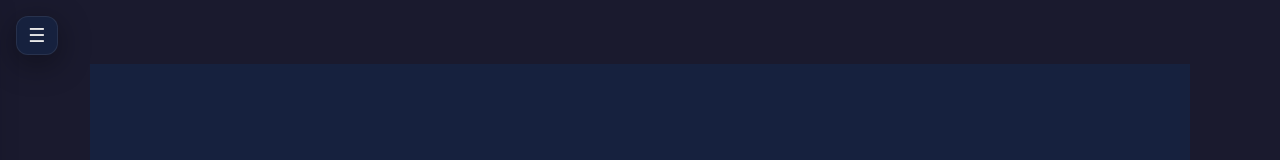
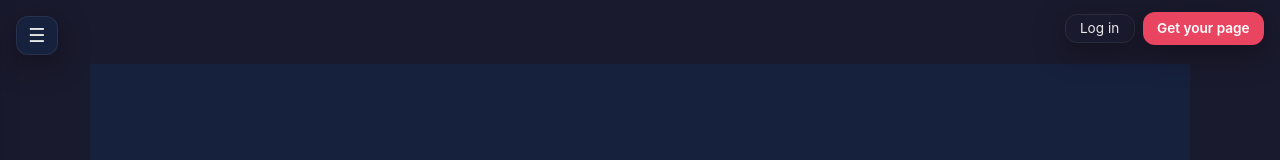
Before and after one commit to Shannon-Goddard/autonom-page, a plain HTML site: page template/index.html in a window 1280 px wide. Shown: the top 160 px of the page. Drawn offline with Linux system fonts and the light colour scheme.

Commit message:
Add top-bar login and get-your-page buttons

```diff
--- a/template/index.html
+++ b/template/index.html
@@ -29,6 +29,11 @@
 
   <nav id="nav-drawer" aria-label="Site navigation"></nav>
   <button id="nav-toggle" aria-label="Open navigation menu" aria-expanded="false">&#9776;</button>
+
+  <div id="top-bar">
+    <button id="login-btn" aria-label="Log in to edit your page">Log in</button>
+    <a href="https://autonom.page" target="_blank" rel="noopener" id="get-page-btn">Get your page</a>
+  </div>
 
   <main id="profile-page">
 
--- a/template/index.js
+++ b/template/index.js
@@ -608,6 +608,7 @@
       input.click();
     });
 
+    document.getElementById('login-btn')?.addEventListener('click', () => Autonom.enterEditMode());
     document.getElementById('edit-profile-btn')?.addEventListener('click', openEditDrawer);
     document.getElementById('edit-drawer-close')?.addEventListener('click', closeEditDrawer);
     document.getElementById('edit-drawer')?.addEventListener('click', e => {
--- a/template/styles.css
+++ b/template/styles.css
@@ -77,7 +77,44 @@ h3 { font-size: 1.1rem; }
 /* ─── Utility ────────────────────────────────────────────────────────────────── */
 .hidden { display: none !important; }
 
-/* ─── Nav Toggle Button ──────────────────────────────────────────────────────── */
+/* ─── Top Bar (login / get your page) ───────────────────────────────────────── */
+#top-bar {
+  position: fixed;
+  top: 0.75rem;
+  right: 1rem;
+  z-index: 200;
+  display: flex;
+  align-items: center;
+  gap: 0.5rem;
+}
+
+#login-btn {
+  background: transparent;
+  color: var(--text);
+  border: 1px solid var(--border);
+  font-size: 0.85rem;
+  padding: 0.35rem 0.9rem;
+  border-radius: var(--radius);
+  box-shadow: var(--shadow);
+}
+#login-btn:hover { background: var(--surface-2); opacity: 1; }
+
+#get-page-btn {
+  background: var(--accent);
+  color: #fff;
+  font-size: 0.85rem;
+  padding: 0.35rem 0.9rem;
+  border-radius: var(--radius);
+  font-weight: 600;
+  box-shadow: var(--shadow);
+  white-space: nowrap;
+}
+#get-page-btn:hover { opacity: 0.85; text-decoration: none; }
+
+/* Hide top bar once owner is logged in */
+.edit-mode #top-bar { display: none; }
+
+
 #nav-toggle {
   position: fixed;
   top: 1rem;
```
